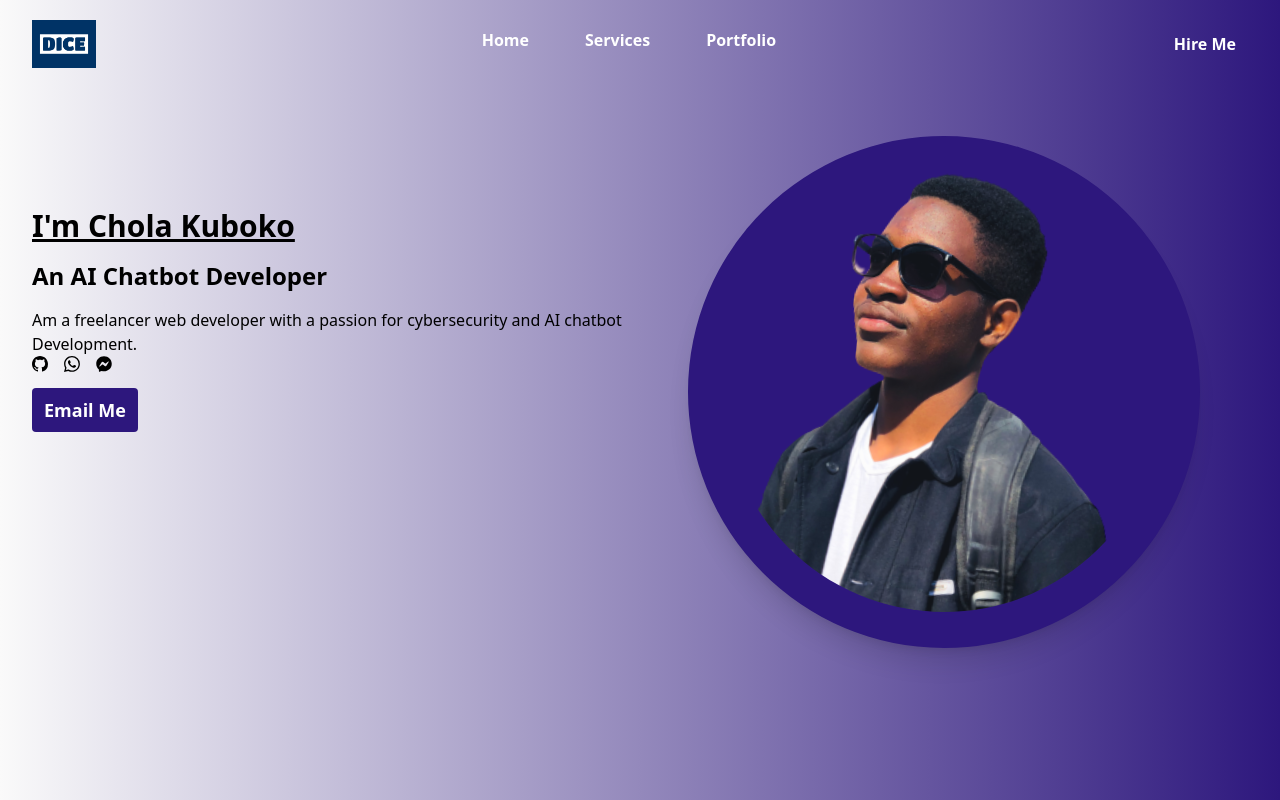
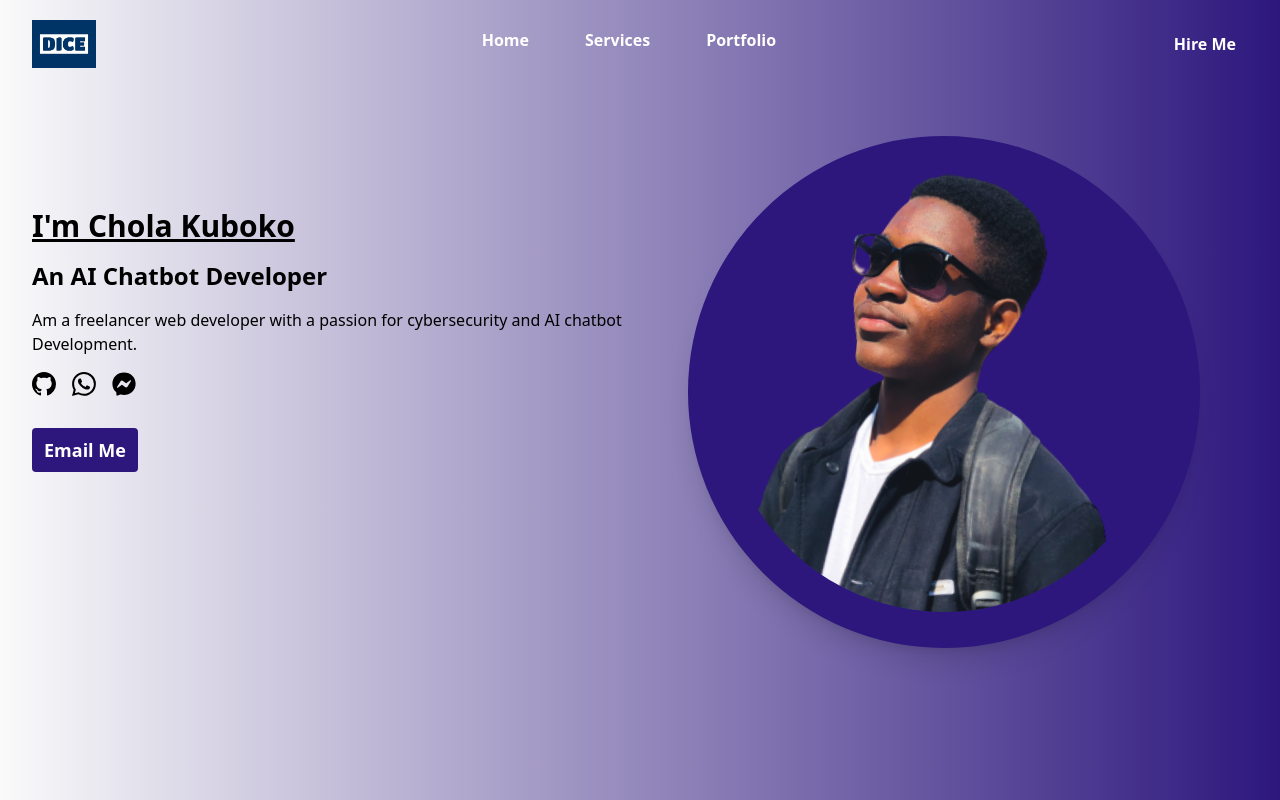
Before and after one commit to DC-21/port, a React (Vite) app: page / in a window 1280 px wide. Shown: the top 800 px of the page. Built offline with nearby package versions, Linux system fonts and the light colour scheme; no server answers.

Commit message:
first commit

```diff
--- a/src/components/Hero.jsx
+++ b/src/components/Hero.jsx
@@ -28,12 +28,12 @@ const Hero = () => {
               </div>
               <p className=" w-full text-center items-center md:text-left pt-4  md:text-md text-large font-lg py-0" style={{ color: 'linear-gradient(to right, #fafafa, #2d177d)' }}>Am a freelancer web developer with a passion for cybersecurity and AI chatbot Development.</p>
             </div>
-            <div className="flex gap-4">
+            <div className="flex gap-4 font-bold pt-4 text-2xl">
             <BsGithub/>
             <BsWhatsapp/>
             <FaFacebookMessenger/>
             </div>
-            <div className="text-center w-full flex mt-4 justify-start">
+            <div className="text-center w-full flex mt-8 justify-start">
               <button className="hover:bg-blue-300 text-white text-lg font-bold py-2 px-3 rounded" style={{ backgroundColor: '#2d177d' }}>
               Email Me
               </button>
```
